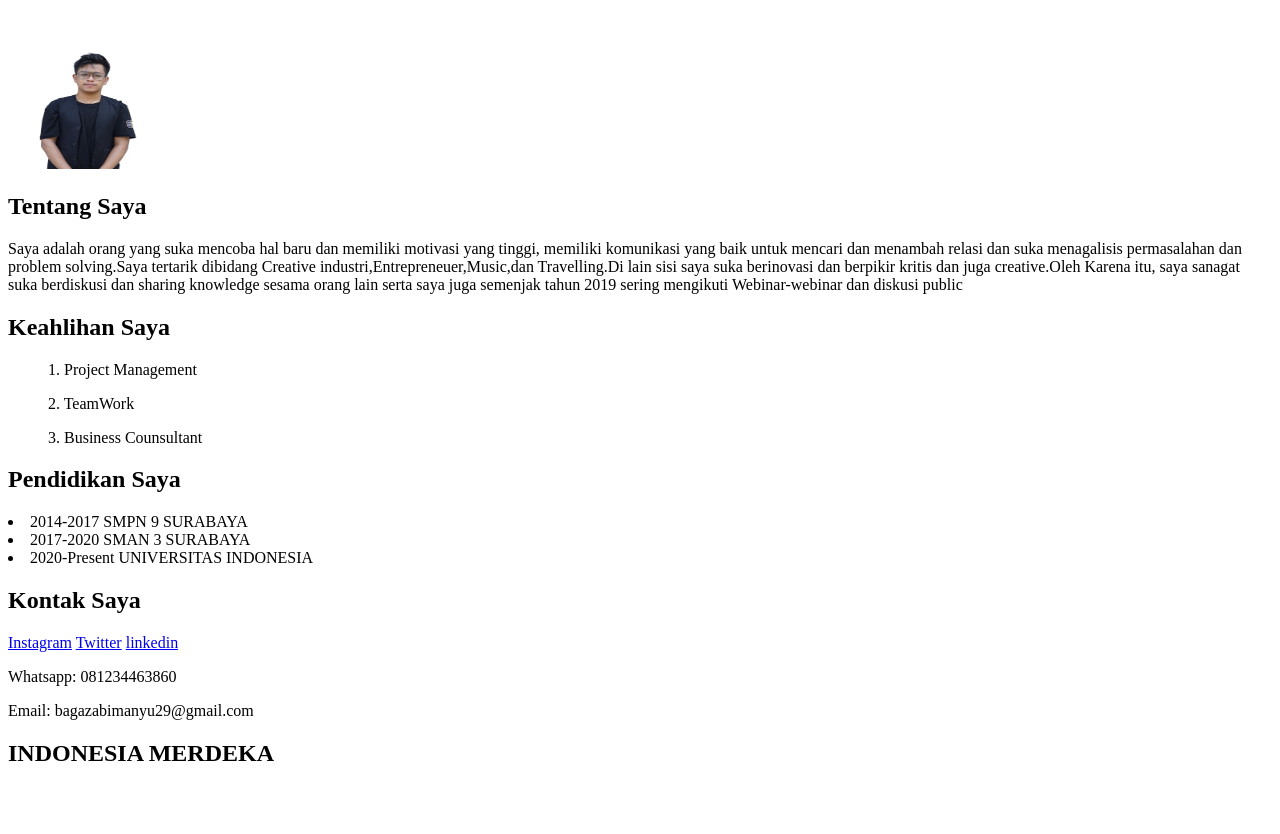
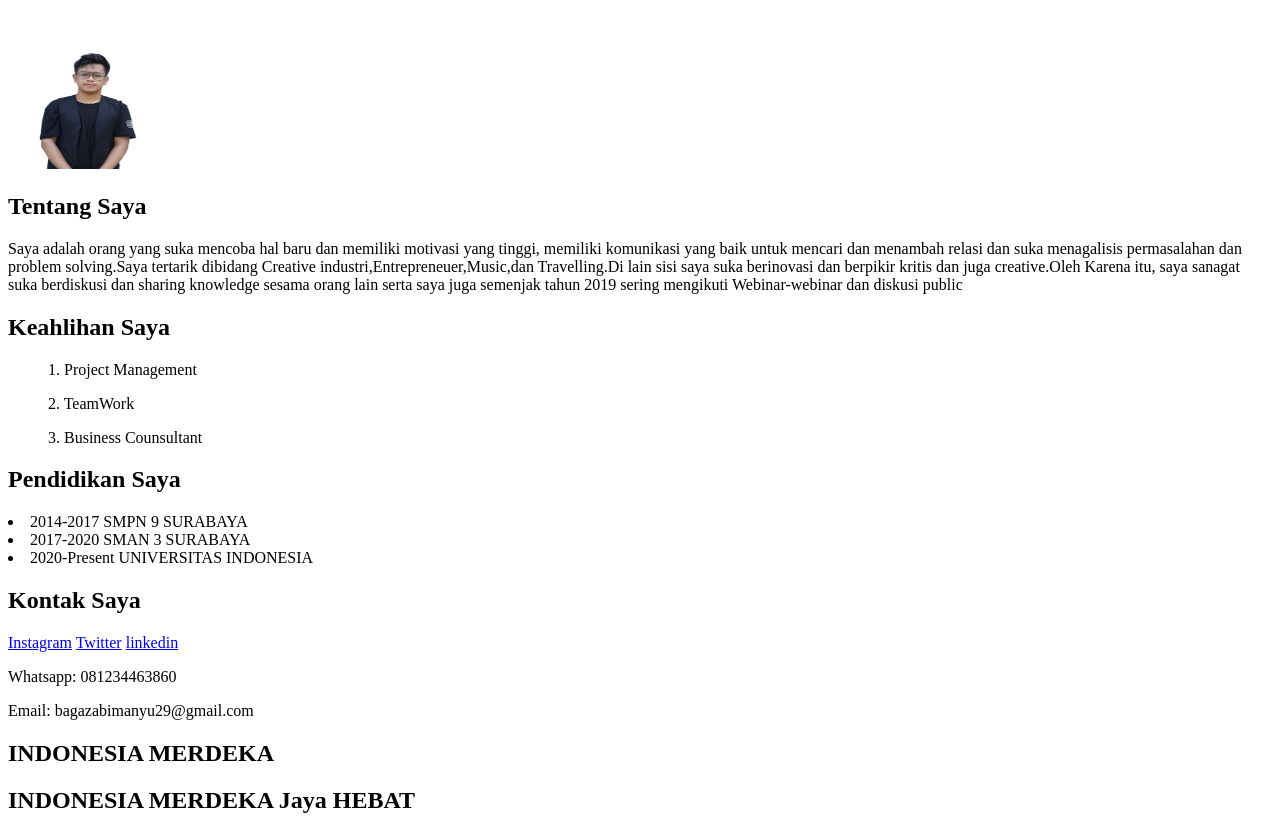
Before and after one commit to bagasabimanyu/web-basic-seal, a plain HTML site: page Latihan/Biodata Bagas Abimanyu.html in a window 1280 px wide. Shown: the part 61-895 px from the top of the page. Before the commit the page ends 848 px from the top, so only its background shows below. Drawn offline with Linux system fonts and the light colour scheme.

Commit message:
Biodata Bagas Abimanyu

```diff
--- a/Latihan/Biodata Bagas Abimanyu.html
+++ b/Latihan/Biodata Bagas Abimanyu.html
@@ -36,9 +36,9 @@
     <p>Whatsapp: 081234463860</p>
     <p>Email: bagazabimanyu29@gmail.com</p>
 
+
     <h2>INDONESIA MERDEKA</h2>
-
-
+    <h2>INDONESIA MERDEKA Jaya HEBAT</h2>
 
 </body>
 
```
